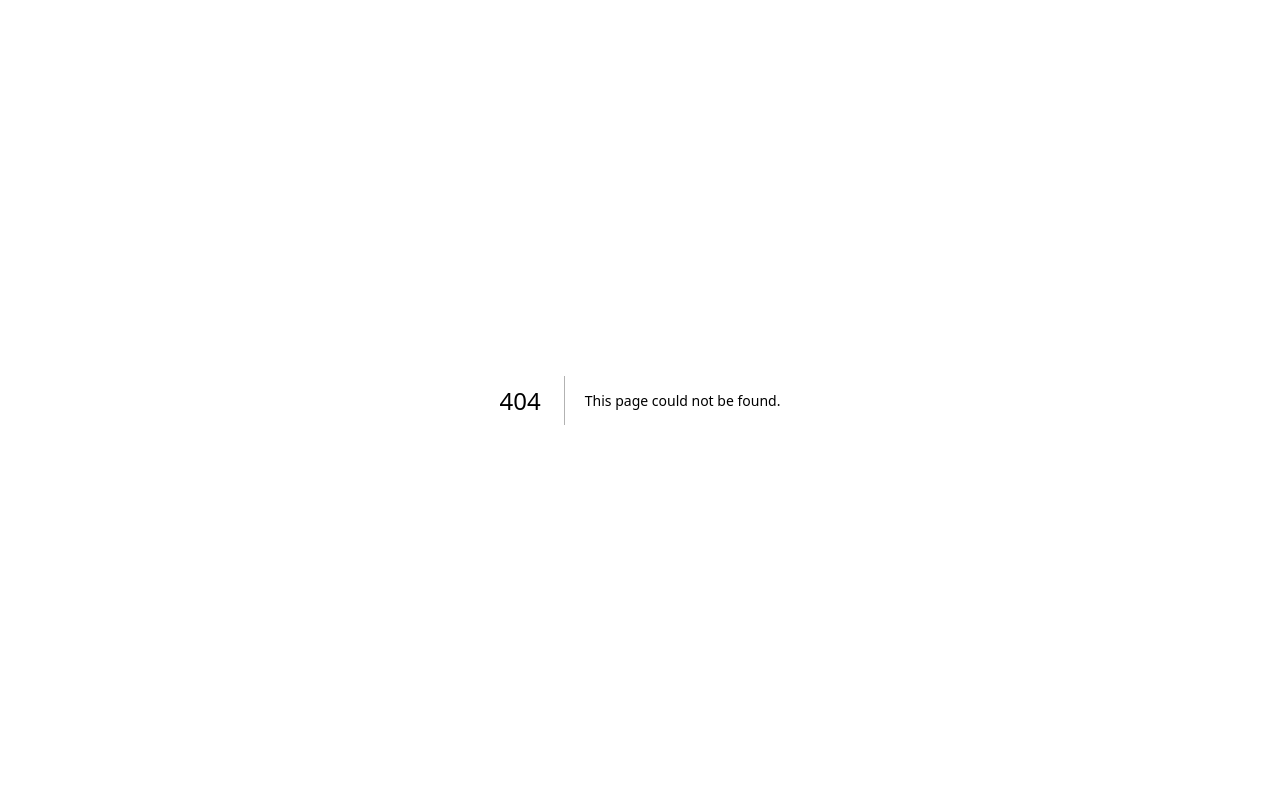
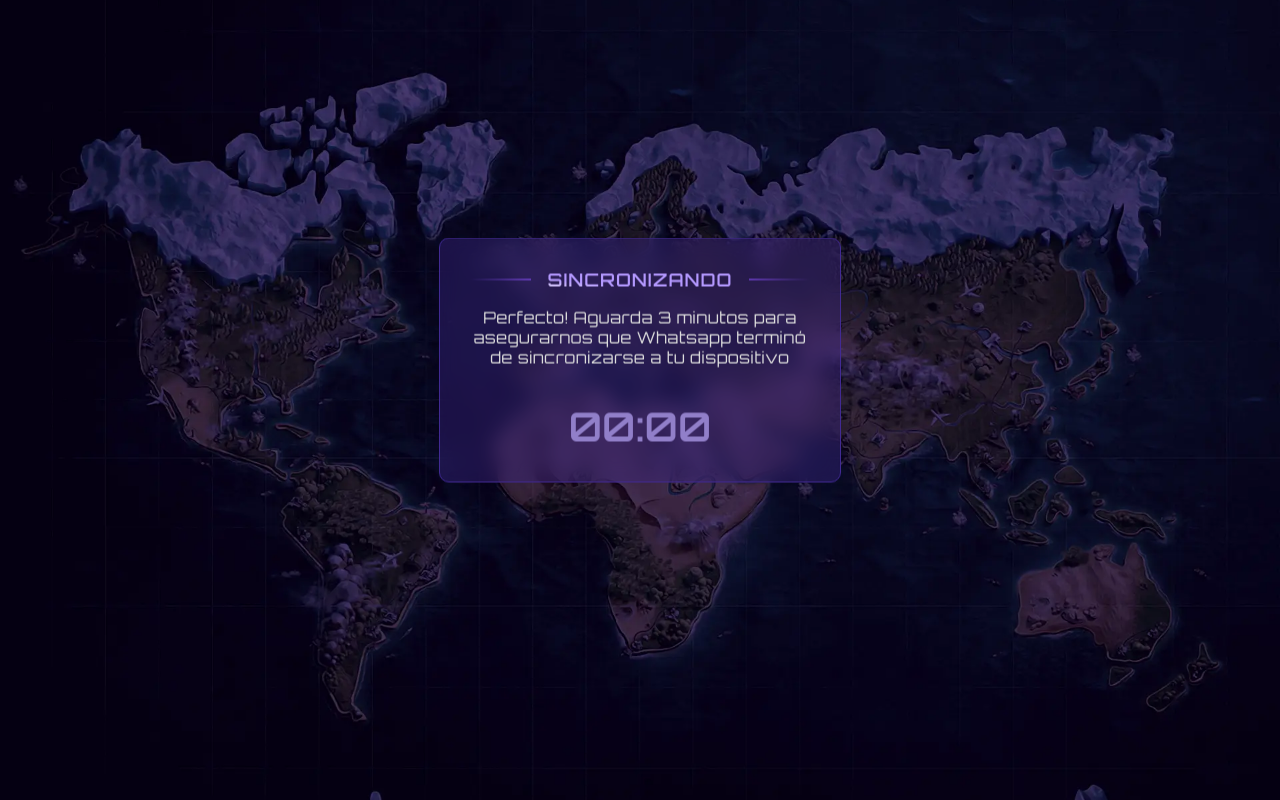
Before and after one commit to Franbarbier/dragonchat-front, a Next.js app: page /syncing in a window 1280 px wide. Before the commit this address had no page. Built offline with nearby package versions, Linux system fonts and the light colour scheme; no server answers.

Commit message:
timer 3 minutos de syncing

```diff
--- a/components/QrCard/QrCard.tsx
+++ b/components/QrCard/QrCard.tsx
@@ -68,7 +68,11 @@
                 setLoadingQr(true);
                 // Router.push("/")
                 clearInterval(intervalId);
-                window.location.href = ROUTES.DASH
+                Cookies.set('syncTime',  new Date() )
+                // redireccion al nuevo timer
+                window.location.href = ROUTES.SYNCING
+
+                // window.location.href = ROUTES.DASH
             }
 
         }, 3500);
--- /dev/null
+++ b/components/TimerSync/TimerSync.module.css
@@ -0,0 +1,13 @@
+.timerCont h4{
+    color: #ddd;
+    font-weight: 300;
+    letter-spacing: 0.5px;
+    text-align: center;
+    margin-bottom: 10%;
+}
+.cron{
+    text-align: center;
+    font-size: 2.5em;
+    color: var(--newPink);
+    font-weight: 600;
+}
--- /dev/null
+++ b/components/TimerSync/TimerSync.tsx
@@ -0,0 +1,83 @@
+import Cookies from 'js-cookie';
+import { useEffect, useState } from 'react';
+import CardTitle from '../cards/CardTitle/CardTitle';
+import styles from './TimerSync.module.css';
+
+export interface ITimerSync {
+
+}
+
+const TimerSync: React.FC<ITimerSync> = ({ }) => {
+
+    const [timer, setTimer] = useState<string>('03:00');
+
+    useEffect(() => {
+        const apartir = new Date();
+
+
+
+        // const interval = setInterval(() => {
+        //     setTimer(getTimeLeftUntilHour(syncTime))
+        // }, 1000);
+
+        let timing = setInterval(() => {
+            if ( getTimeLeftUntilHour() < 1000 ) {
+                clearInterval(timing);
+                Cookies.set("syncTime", null, { expires: new Date(0) });
+                window.location.href = "/dash";
+                return false
+
+            }
+            const minutesLeft = Math.floor(getTimeLeftUntilHour() / (1000 * 60));
+            let sec = getTimeLeftUntilHour() % (1000 * 60);
+            const secondsLeft = Math.floor(sec / 1000);
+
+            if (isNaN(minutesLeft)) {
+                setTimer(`00:00`);
+                return;
+            }
+
+            var sec0;
+            if (secondsLeft < 10) {
+                sec0 = `0${secondsLeft}`;
+                setTimer(`${minutesLeft}:${sec}`);
+            } else {
+                sec0 = `${secondsLeft}`;
+            }
+
+            if (minutesLeft < 10) {
+                setTimer(`0${minutesLeft}:${sec0}`);
+                return;
+            }
+            setTimer(`${minutesLeft}:${sec0}`);
+
+        }, 1000);
+
+    }, []);
+
+    function getTimeLeftUntilHour() {
+
+        const syncTime = new Date( Cookies.get('syncTime') )
+        const in5 = new Date( syncTime.getTime() + 180000 );
+
+        // Calculate the time difference between now and the target hour
+        let timeDiff = in5.getTime() - new Date().getTime();
+
+        return  timeDiff;
+      }
+
+      console.log(Cookies.get('syncTime'))
+
+    return <>
+                <div className={styles.timerCont}>
+                    <CardTitle text="Sincronizando" />
+                    <h4>Perfecto! Aguarda 3 minutos para asegurarnos que Whatsapp terminó de sincronizarse a tu dispositivo</h4>
+
+                    <div className={styles.cron}>
+                            <p>{timer}</p>
+                    </div>
+               </div>
+    </>;
+}
+
+export default TimerSync;
--- a/enums/index.ts
+++ b/enums/index.ts
@@ -9,6 +9,7 @@
   CANCEL = '/cancel',
   CHECKOUT = '/checkout',
   RECOVER = '/recover_password',
+  SYNCING = '/syncing',
 };
 
 export enum API_ROUTES {
--- /dev/null
+++ b/pages/syncing.tsx
@@ -0,0 +1,38 @@
+import Cookies from "universal-cookie";
+import MainCont from "../components/MainCont/MainCont";
+import TimerSync from "../components/TimerSync/TimerSync";
+import PrimaryLayout from '../components/layouts/primary/PrimaryLayout';
+import { NextPageWithLayout } from "./page";
+
+interface Syncing {
+    cook : string
+}
+
+const Syncing: NextPageWithLayout<Syncing> = ({  cook }) => {
+
+    return (
+        <section>
+            <MainCont width={90} maxWidth={400}>
+               <TimerSync />
+            </MainCont>
+        </section>
+    );
+};
+
+export default Syncing;
+
+Syncing.getLayout = (page) => {
+    return (
+        <PrimaryLayout>
+            {page}
+        </PrimaryLayout>
+    );
+};
+
+export async function getServerSideProps({ req, res }) {
+  const cookies = new Cookies(req, res);
+
+  console.log("server cookie" , cookies.get('syncTime'))
+
+    return {props :{ "jaja" : "hola"}};
+}
```
Also changed, not shown: pages/dash.tsx (+7 -1 lines).
